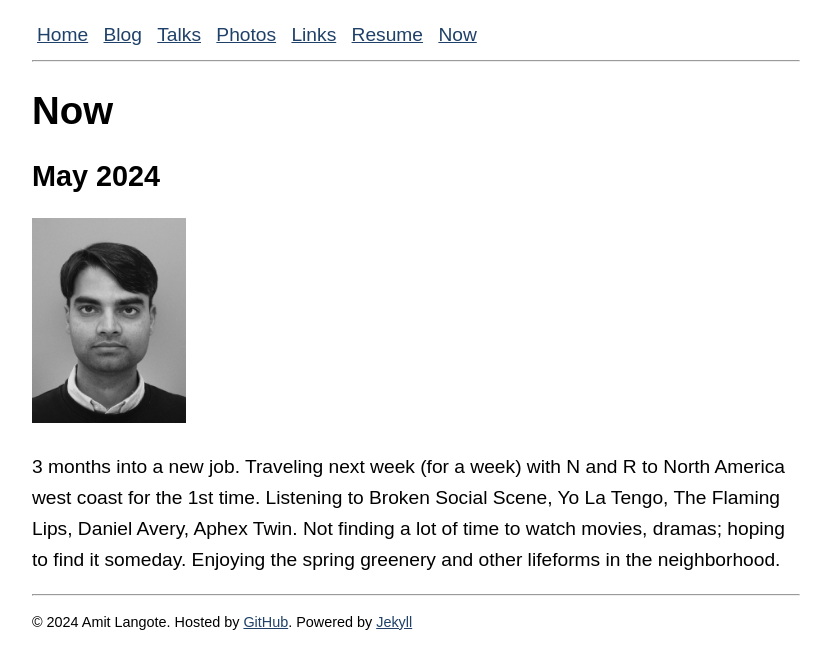
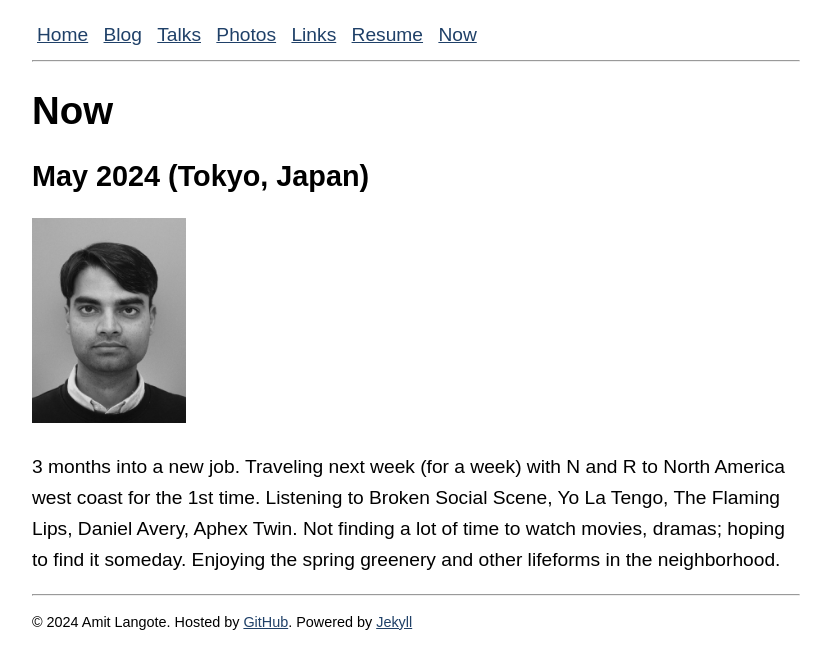
Before and after one commit to amitlan/website, a Jekyll site: the page built from now/index.md, in a window 1280 px wide. Shown: the top 669 px of the page, without its empty margins (224-1055 px from the left). Built offline with Jekyll 4.4.1, drawn with Linux system fonts in a browser that asks for light colours.

Commit message:
Update index.md

```diff
--- a/now/index.md
+++ b/now/index.md
@@ -4,7 +4,7 @@ title: "Now"
 tags: [now]
 last_updated: 2024-05-24
 ---
-## May 2024
+## May 2024 (Tokyo, Japan)
 
 <img class="center-fit" src="/files/me2.jpeg" alt="May 2024" id="left"/>
 <p>
```
